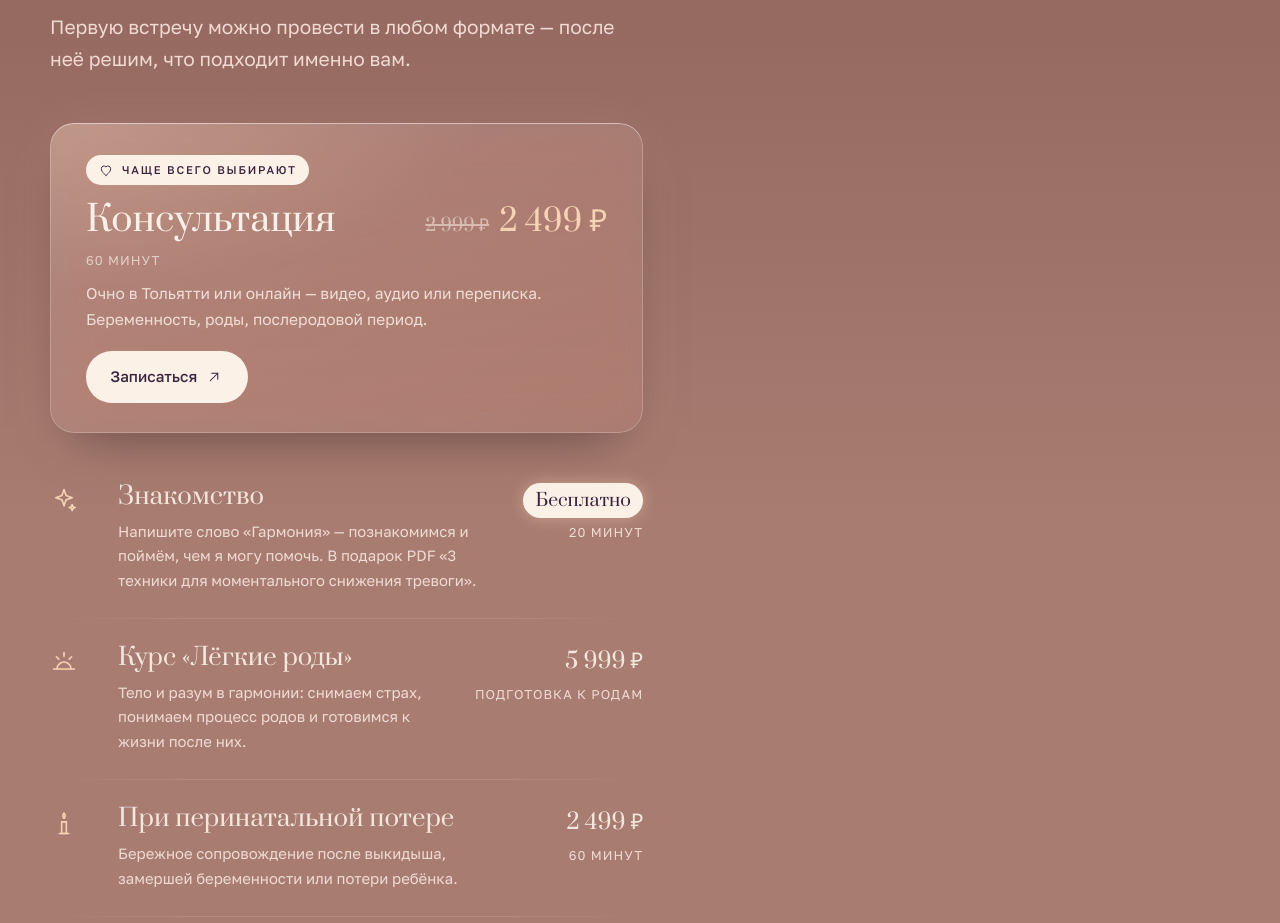
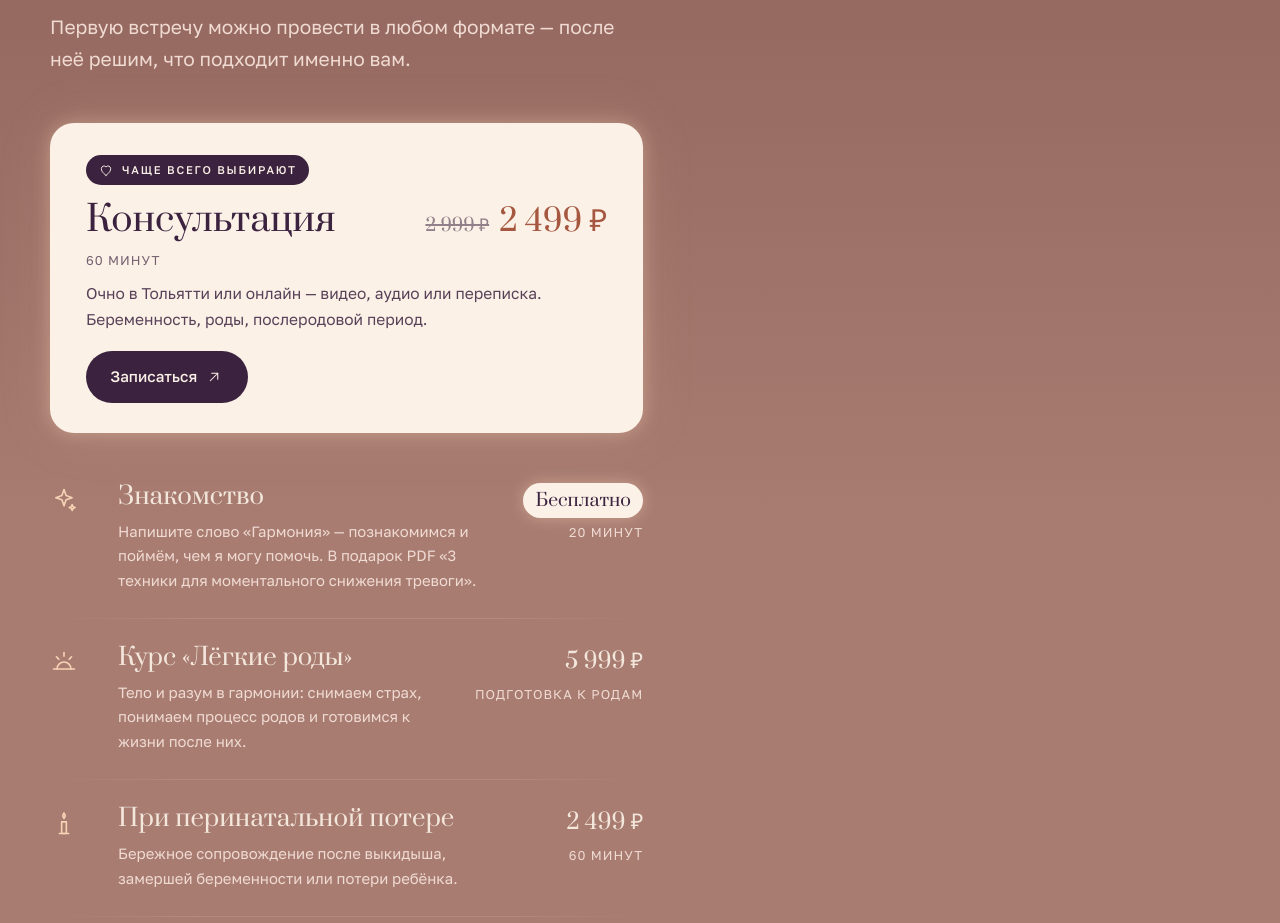
Before and after one commit to aimuzov-projects/shkatova-psychologist, an Astro site: page / in a window 1280 px wide. Shown: the part 3260-4183 px from the top of the page. Built offline with nearby package versions, Linux system fonts and the light colour scheme; Astro itself is replaced by a stand-in of ours; a web font is replaced by a local one.

Commit message:
Revert "style: frosted glass background for the popular service card"
This reverts commit 14dca0f33bdc441b56041602fc5d26024c531c7f.

```diff
--- a/src/components/Services.astro
+++ b/src/components/Services.astro
@@ -86,8 +86,7 @@ const rest = services.filter((s) => !s.popular)
 	}
 
 	/* Самую покупаемую услугу видно сразу, как "популярный тариф": не строка списка, а
-	   стеклянная карточка, как шапка. Сквозь размытие просвечивает фон страницы, сверху
-	   тёплый блик, а свет вокруг дышит в такт главной кнопке первого экрана. */
+	   светлая карточка, которая дышит тем же светом, что главная кнопка первого экрана. */
 	.offer {
 		position: relative;
 		display: grid;
@@ -95,27 +94,21 @@ const rest = services.filter((s) => !s.popular)
 		margin-bottom: 24px;
 		padding: 26px 24px 24px;
 		border-radius: 24px;
-		background:
-			radial-gradient(120% 90% at 0% 0%, color-mix(in srgb, var(--accent) 26%, transparent), transparent 60%),
-			linear-gradient(160deg, rgb(255 255 255 / 0.16), rgb(255 255 255 / 0.04));
-		backdrop-filter: blur(18px) saturate(1.2);
-		-webkit-backdrop-filter: blur(18px) saturate(1.2);
-		box-shadow:
-			inset 0 0 0 1px rgb(255 255 255 / 0.22),
-			inset 0 1px 0 rgb(255 255 255 / 0.35),
-			0 24px 50px -28px rgb(20 10 20 / 0.55);
-		color: var(--fg);
+		background: var(--btn-bg);
+		color: var(--btn-fg);
 		text-decoration: none;
-		transition: transform 0.5s var(--ease);
+		box-shadow: 0 0 18px 0 color-mix(in srgb, var(--accent) 40%, transparent);
+		transition:
+			transform 0.5s var(--ease),
+			background-color 0.6s var(--ease);
 	}
 
 	.offer::after {
 		content: '';
 		position: absolute;
 		inset: 0;
-		z-index: -1;
 		border-radius: inherit;
-		box-shadow: 0 0 46px 4px color-mix(in srgb, var(--accent) 35%, transparent);
+		box-shadow: 0 0 50px 8px color-mix(in srgb, var(--accent) 60%, transparent);
 		opacity: 0;
 		pointer-events: none;
 		animation: offer-glow 8s ease-in-out infinite;
@@ -129,6 +122,7 @@ const rest = services.filter((s) => !s.popular)
 
 	.offer:hover,
 	.offer:focus-visible {
+		background: var(--btn-hover);
 		transform: translateY(-3px);
 	}
 
@@ -139,8 +133,8 @@ const rest = services.filter((s) => !s.popular)
 		width: fit-content;
 		padding: 6px 12px;
 		border-radius: 999px;
-		background: var(--btn-bg);
-		color: var(--btn-fg);
+		background: var(--btn-fg);
+		color: var(--btn-bg);
 		font-size: 0.7rem;
 		font-weight: 500;
 		letter-spacing: 0.16em;
@@ -174,7 +168,7 @@ const rest = services.filter((s) => !s.popular)
 
 	.offer__price {
 		font-size: clamp(1.5rem, 3.4vw, 1.9rem);
-		color: var(--accent);
+		color: #a5573f;
 	}
 
 	.offer__old,
@@ -222,15 +216,10 @@ const rest = services.filter((s) => !s.popular)
 		margin-top: 8px;
 		padding: 0.9em 1.6em;
 		border-radius: 999px;
-		background: var(--btn-bg);
-		color: var(--btn-fg);
+		background: var(--btn-fg);
+		color: var(--btn-bg);
 		font-weight: 500;
 		font-size: 0.95rem;
-		transition: background-color 0.6s var(--ease);
-	}
-
-	.offer:hover .offer__cta {
-		background: var(--btn-hover);
 	}
 
 	.offer__cta :global(svg) {
```
